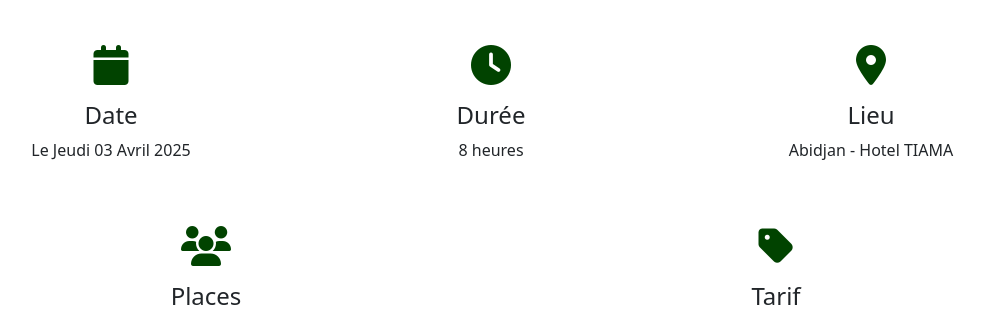
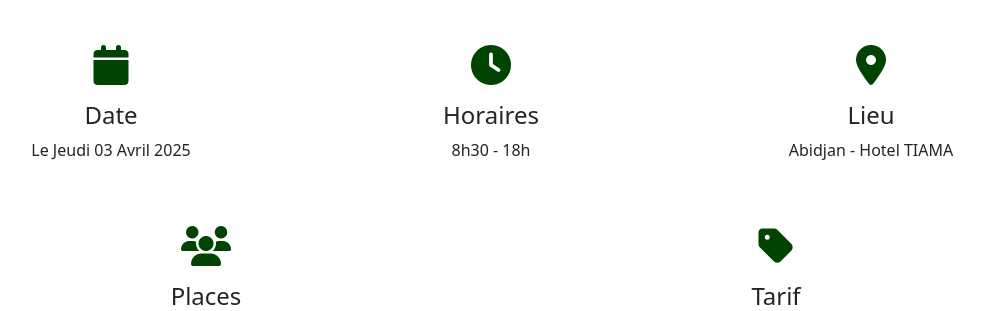
Before and after one commit to LeilaESIKA/Site_Evenement_IA, a Flask app: page / in a window 1280 px wide. Shown: the part 3791-4102 px from the top of the page, without its empty margins (149-1133 px from the left). Run offline with Flask 3, Linux system fonts and the light colour scheme.

Commit message:
Modification de l'heure

```diff
--- a/templates/index.html
+++ b/templates/index.html
@@ -207,8 +207,8 @@
         <div class="col-md-4">
           <div class="text-center">
             <i class="fas fa-clock feature-icon"></i>
-            <h4>Durée</h4>
-            <p>8 heures</p>
+            <h4>Horaires</h4>
+            <p>8h30 - 18h </p>
           </div>
         </div>
         <div class="col-md-4">
```
